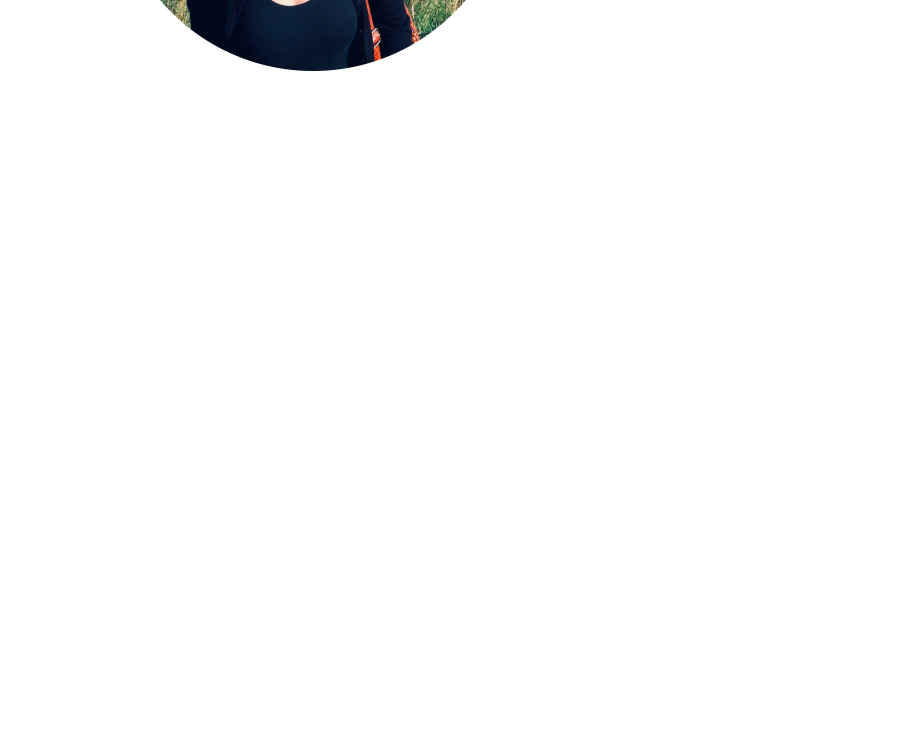
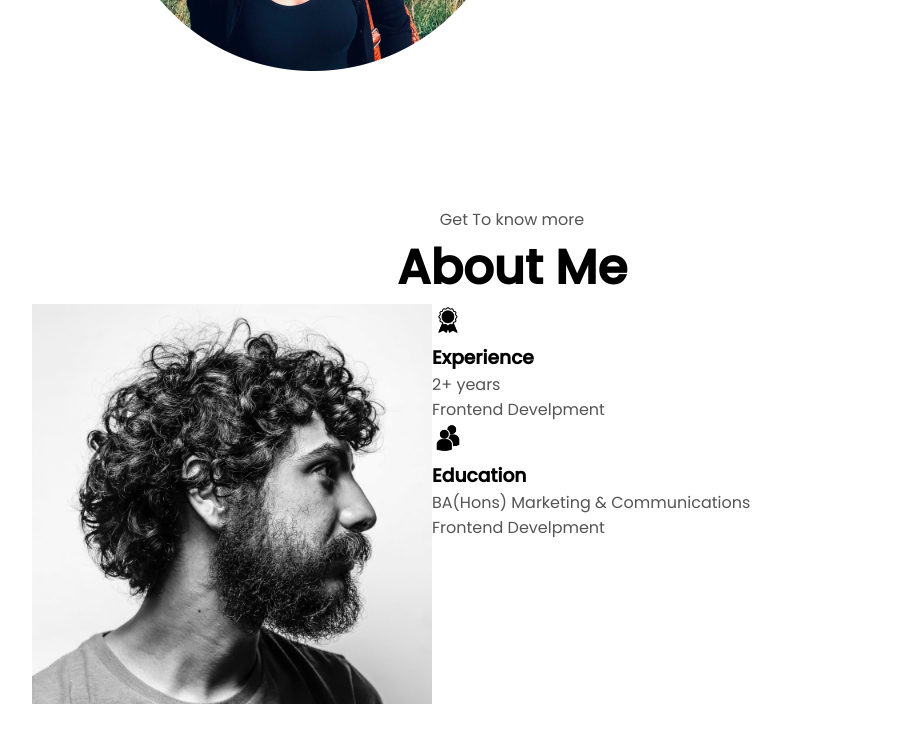
Before and after one commit to SelinaLaveryDev/SelinaLaveryDev-Portfolio, a plain HTML site: page index.html in a window 1280 px wide. Shown: the part 601-1344 px from the top of the page, without its empty margins (128-1038 px from the left). Before the commit the page ends 800 px from the top, so only its background shows below. Drawn offline with Linux system fonts and the light colour scheme.

Commit message:
About me section

```diff
--- a/index.html
+++ b/index.html
@@ -56,6 +56,35 @@
             </div>
         </div>
     </section>
+    <section id="about">
+        <p class="section__text__p1">Get To know more</p>
+        <h1 class="title">About Me</h1>
+        <div class="section-container">
+            <div class="section__pic-container">
+                <img src="assets/about-pic.png" alt="Profile picture"
+                class="about-pic">
+            </div>
+            <div class="about-details-container">
+                <div class="about-containers">
+                    <div class="details-container">
+                        <img src="./assets/experience.png"
+                         alt="Experience icon"
+                         class="icon">
+                         <h3>Experience</h3>
+                         <p>2+ years <br>Frontend Develpment</p>
+                    </div>
+                    <div class="details-container">
+                        <img src="./assets/education.png"
+                        alt="Education icon"
+                        class="icon">
+                        <h3>Education</h3>
+                        <p>BA(Hons) Marketing & Communications <br>Frontend Develpment</p>
+
+                    </div>
+                </div>
+            </div>
+        </div>
+    </section>
     <script src="script.js"></script>
 </body>
 </html>
```
